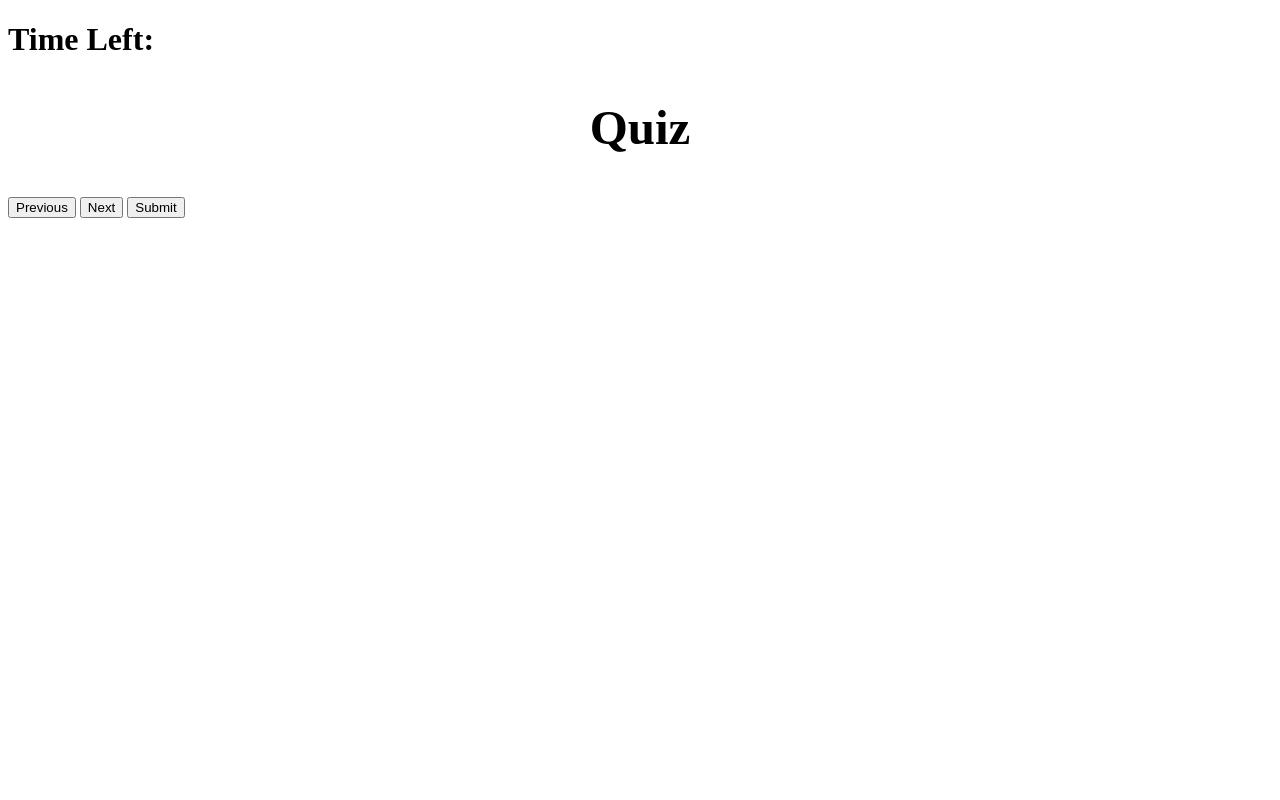
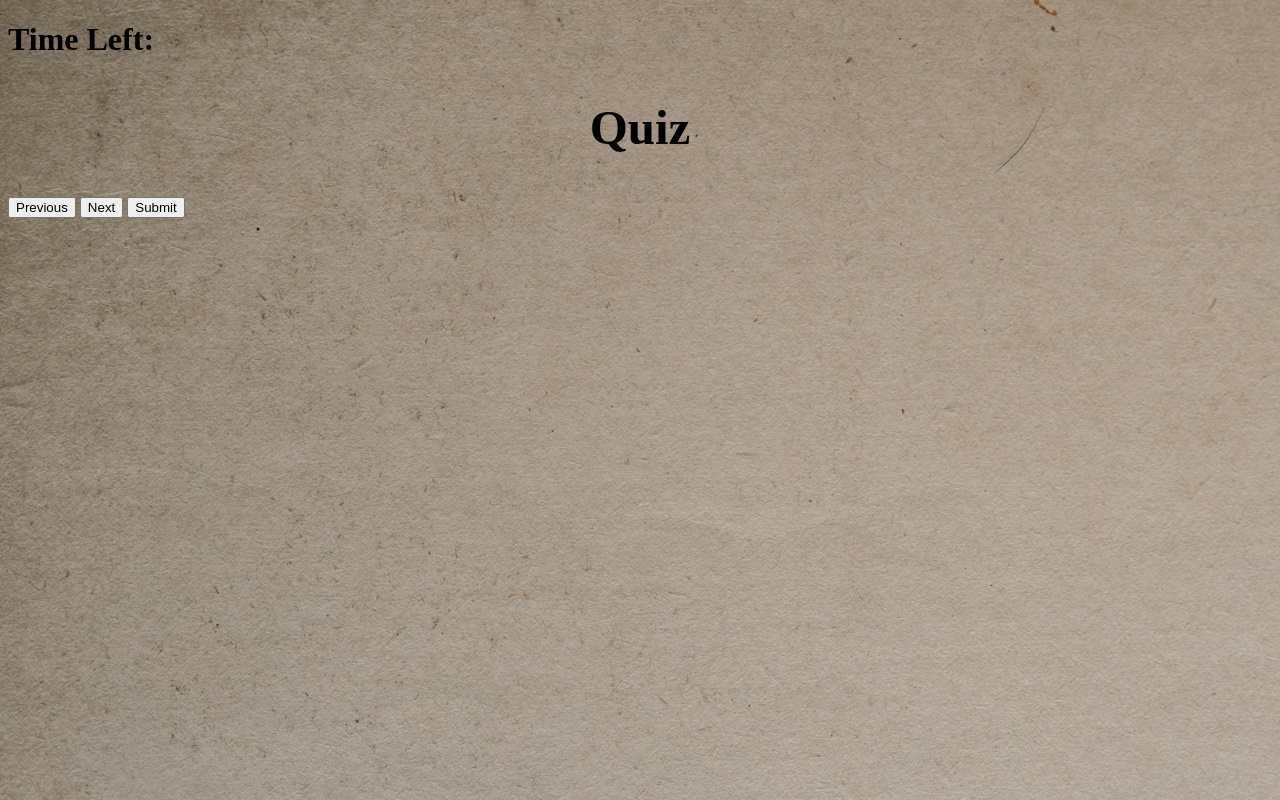
Before and after one commit to Sridev-97/quiz, a plain HTML site: page pages/quiz.html in a window 1280 px wide. Drawn offline with Linux system fonts and the light colour scheme.

Commit message:
background changes

```diff
--- a/pages/quiz.html
+++ b/pages/quiz.html
@@ -5,7 +5,7 @@
     <meta name="viewport" content="width=device-width, initial-scale=1.0">
     <style>
         body{
-            background: url(../images/background.jpg);
+            background: url(./img/backround.jpg);
         }
     </style>
 </head>
```
Also changed, not shown: pages/answer.html (+1 -1 lines), pages/img/answer.jpg (added), pages/img/backround.jpg (added).
